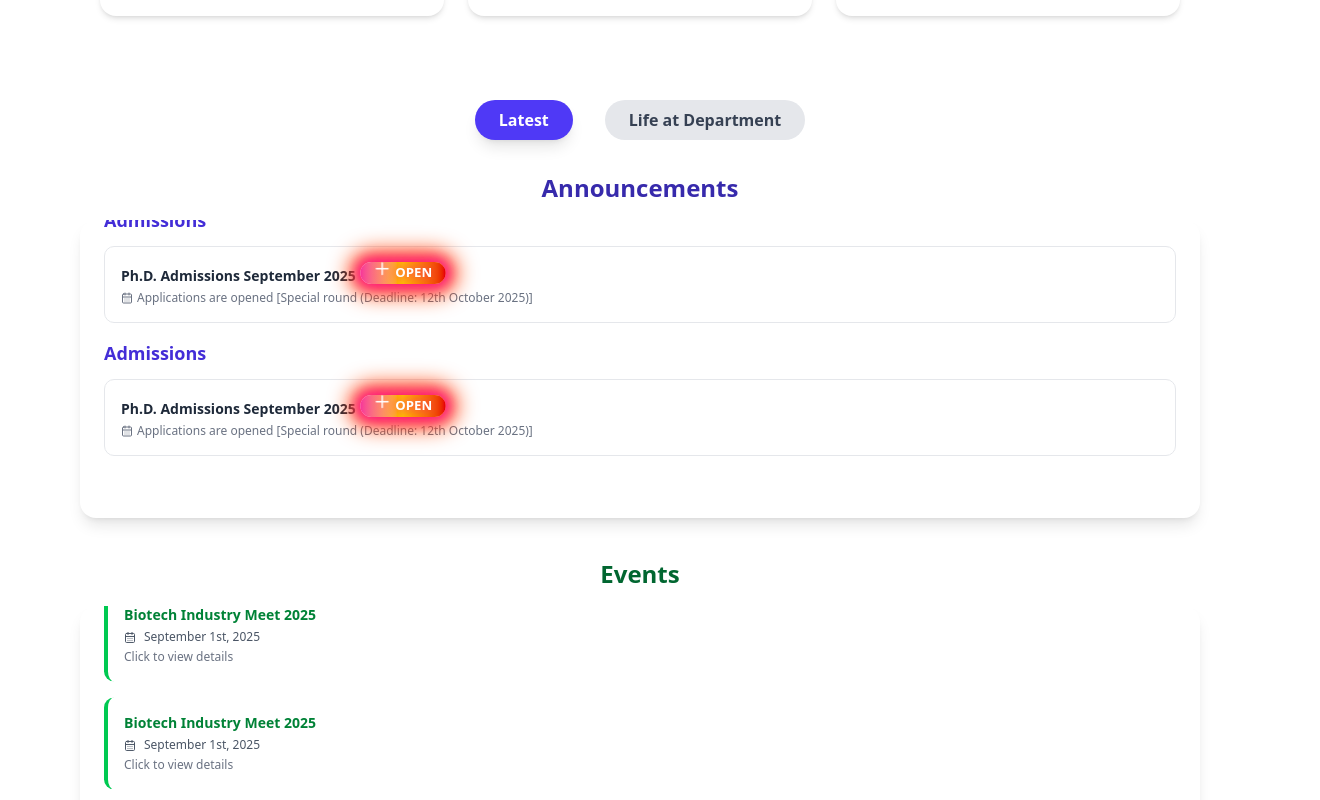
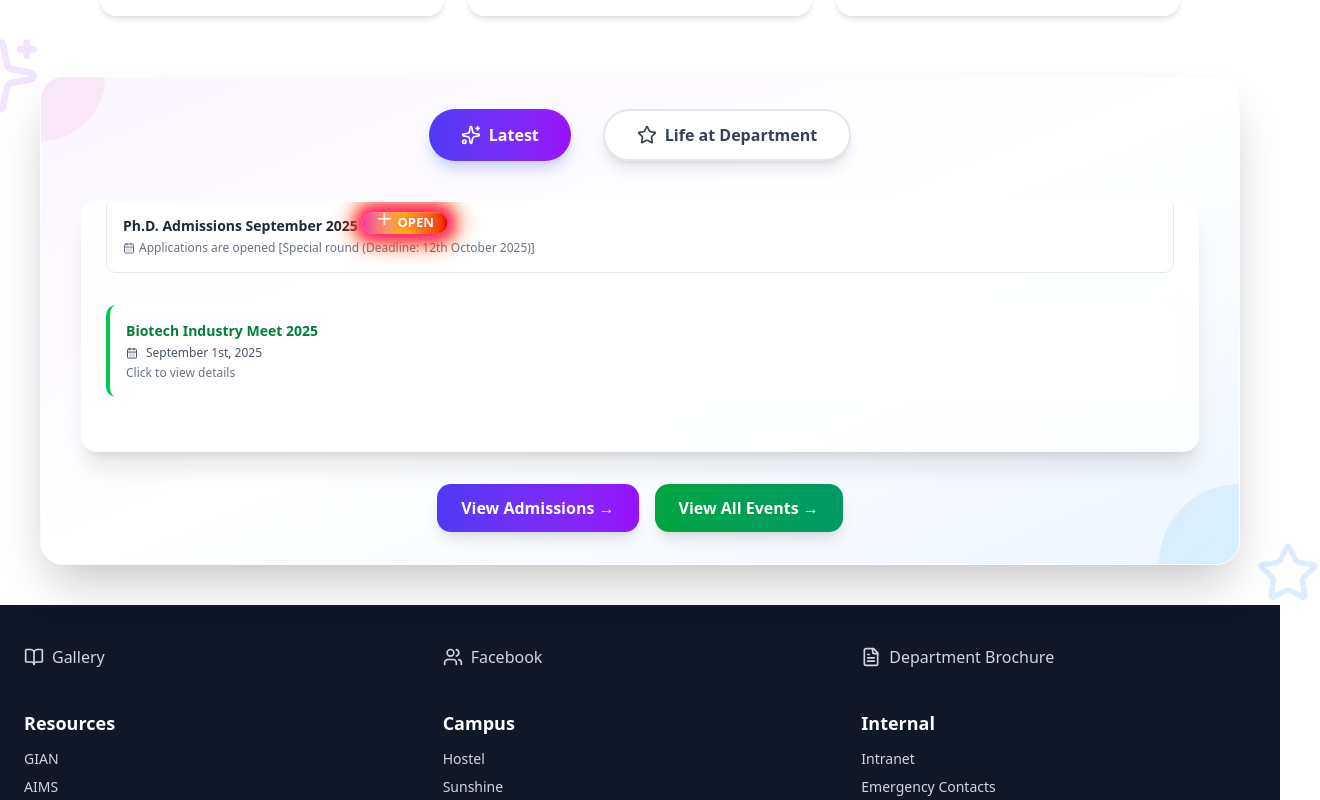
Before and after one commit to Navin-Tamizhil/department_website, a React (Vite) app: page / in a window 1280 px wide. Shown: the part 1740-2540 px from the top of the page, 1320 px wide, since content can reach past the window. Built offline with nearby package versions, Linux system fonts and the light colour scheme.

Commit message:
30 September 2025 S417 system commit implement changes

```diff
--- a/src/pages/Home/Home1.jsx
+++ b/src/pages/Home/Home1.jsx
@@ -1,7 +1,9 @@
 import React, { useState, useEffect, useRef } from "react";
-import { Lightbulb, Rocket, Gem } from "lucide-react";
+import { Lightbulb, Rocket, Gem, Sparkles, Star } from "lucide-react";
 import { AnnouncementsModified } from "./Home_announcements.jsx";
-import  EventsModified from "./Home_events";
+import EventsModified from "./Home_events";
+import { admissions } from "../AcademicPrograms/admissionData";
+import { eventsData } from "../Events/eventsData";
 
 export default function Home() {
   const images = [
@@ -190,8 +192,22 @@ export default function Home() {
       </section>
 
 
-      {/* ---------------- Announcements & Events Tabs ---------------- */}
-      <AnnouncementsEventsTabs scrollingPaused={scrollingPaused} handleItemClick={handleItemClick} />
+      {/* ---------------- Artistic Announcements & Events Tabs ---------------- */}
+      <div className="relative">
+        {/* Floating decorative elements */}
+        <div className="absolute -top-10 -left-10 opacity-20">
+          <Sparkles className="w-20 h-20 text-purple-400" />
+        </div>
+        <div className="absolute -bottom-10 -right-10 opacity-20">
+          <Star className="w-16 h-16 text-blue-400" />
+        </div>
+        <AnnouncementsEventsTabs
+          scrollingPaused={scrollingPaused}
+          handleItemClick={handleItemClick}
+          announcements={admissions}
+          events={eventsData}
+        />
+      </div>
 
       {/* ---------------- Scroll CSS ---------------- */}
       <style jsx>{`
@@ -222,81 +238,106 @@ export default function Home() {
         .animate-scroll-fast:hover {
           animation-play-state: paused;
         }
+
+        /* Fade-in animation for tabs */
+        @keyframes fadeIn {
+          from { opacity: 0; transform: translateY(20px); }
+          to { opacity: 1; transform: translateY(0); }
+        }
+        .animate-fadeIn {
+          animation: fadeIn 0.6s ease-out;
+        }
       `}</style>
     </div>
   );
 }
 
-// Extracted AnnouncementsEventsTabs component
-function AnnouncementsEventsTabs({ scrollingPaused, handleItemClick }) {
-  const [activeTab, setActiveTab] = useState("announceEvents"); // "announceEvents" or "lifeDept"
+function AnnouncementsEventsTabs({ scrollingPaused, handleItemClick, announcements, events }) {
+  // Fix the typo in the field name - it's 'islatest' not 'isLatest'
+  const hasLatestAnnouncements = announcements.some((a) => a.islatest);
+  const hasLatestEvents = events.some((e) => e.islatest);
+  const hasLatest = hasLatestAnnouncements || hasLatestEvents;
 
+  // Auto-switch to Life at Department if no latest content
+  const [activeTab, setActiveTab] = useState(hasLatest ? "announceEvents" : "lifeDept");
+
+  const lifeAtDeptImages = [
+    { src: "/images/life/image1.jpg", alt: "Students in the lab" },
+    { src: "/images/life/image2.jpg", alt: "Department event" },
+    { src: "/images/life/image3.jpg", alt: "Research presentation" },
+    { src: "/images/life/image4.jpg", alt: "Group discussion" },
+    { src: "/images/life/image5.jpg", alt: "State-of-the-art equipment" },
+    { src: "/images/life/image6.jpg", alt: "Campus view" },
+  ];
   return (
-    <div className="mx-10 my-10 px-10 py-6">
+    <div className="mx-10 my-10 px-10 py-8 bg-gradient-to-br from-purple-50 via-white to-blue-50 rounded-3xl shadow-2xl border border-white/50 relative overflow-hidden">
+      {/* Artistic background elements */}
+      <div className="absolute top-0 left-0 w-32 h-32 bg-gradient-to-br from-purple-200 to-pink-200 rounded-full -translate-x-16 -translate-y-16 opacity-40"></div>
+      <div className="absolute bottom-0 right-0 w-40 h-40 bg-gradient-to-br from-blue-200 to-cyan-200 rounded-full translate-x-20 translate-y-20 opacity-40"></div>
+
       {/* Tabs Header */}
-      <div className="flex justify-center space-x-8 mb-8">
+      <div className="flex justify-center space-x-8 mb-10 relative z-10">
+        {/* Announcements & Events tab - only show if there are latest items */}
+        {hasLatest && (
           <button
             onClick={() => setActiveTab("announceEvents")}
-          className={`px-6 py-2 font-semibold rounded-full transition ${
+            className={`px-8 py-3 font-bold rounded-full transition-all duration-300 transform hover:scale-105 shadow-lg ${
               activeTab === "announceEvents"
-              ? "bg-indigo-600 text-white shadow-lg"
-              : "bg-gray-200 text-gray-700 hover:bg-indigo-100"
+                ? "bg-gradient-to-r from-indigo-600 to-purple-600 text-white shadow-indigo-200"
+                : "bg-white text-gray-700 hover:bg-indigo-50 border-2 border-gray-200"
             }`}
           >
+            <div className="flex items-center gap-2">
+              <Sparkles className="w-5 h-5" />
               Latest
+            </div>
           </button>
+        )}
 
+        {/* Life at Department tab - always show */}
         <button
           onClick={() => setActiveTab("lifeDept")}
-          className={`px-6 py-2 font-semibold rounded-full transition ${
+          className={`px-8 py-3 font-bold rounded-full transition-all duration-300 transform hover:scale-105 shadow-lg ${
             activeTab === "lifeDept"
-              ? "bg-green-600 text-white shadow-lg"
-              : "bg-gray-200 text-gray-700 hover:bg-green-100"
+              ? "bg-gradient-to-r from-green-600 to-emerald-600 text-white shadow-green-200"
+              : "bg-white text-gray-700 hover:bg-green-50 border-2 border-gray-200"
           }`}
         >
+          <div className="flex items-center gap-2">
+            <Star className="w-5 h-5" />
             Life at Department
+          </div>
         </button>
       </div>
 
       {/* Tabs Content */}
-      {activeTab === "announceEvents" && (
-        <section className="space-y-10">
-          {/* Announcements + Events merged vertically */}
-          <div>
-            <h1 className="text-2xl font-extrabold text-indigo-800 mb-4 text-center">
-              Announcements
-            </h1>
-            <div className="bg-white rounded-2xl shadow-lg p-6 max-h-[500px] overflow-auto relative mb-10">
+      <div className="relative z-10">
+        {activeTab === "announceEvents" && hasLatest && (
+          <section className="space-y-8 animate-fadeIn">
+            {/* Combined Announcements and Events Section */}
+            <div className="bg-white/80 backdrop-blur-sm rounded-2xl shadow-xl p-6 max-h-[400px] overflow-auto border border-white/30">
               <div className={scrollingPaused ? "" : "animate-scroll-slow"}>
-                <AnnouncementsModified onItemClick={handleItemClick} />
-                <div className="mt-4">
+                {hasLatestAnnouncements && (
+                  <div className="mb-8">
                     <AnnouncementsModified onItemClick={handleItemClick} />
                   </div>
+                )}
+                {hasLatestEvents && (
+                  <EventsModified onItemClick={handleItemClick} />
+                )}
               </div>
             </div>
-
-            <h1 className="text-2xl font-extrabold text-green-800 mb-4 text-center">
-              Events
-            </h1>
-            <div className="bg-white rounded-2xl shadow-lg p-6 max-h-[500px] overflow-auto relative">
-              <div className={scrollingPaused ? "" : "animate-scroll-fast"}>
-                <EventsModified onItemClick={handleItemClick} />
-                <div className="mt-4">
-                  <EventsModified onItemClick={handleItemClick} />
-                </div>
-              </div>
-            </div>
-          </div>
-          <div className="text-center mt-6">
+            {/* View All Links */}
+            <div className="text-center mt-8">
               <a
                 href="/academics/admissions"
-              className="inline-block bg-indigo-600 text-white font-semibold px-5 py-2 rounded-xl shadow-md hover:bg-indigo-700 transition mr-4"
+                className="inline-block bg-gradient-to-r from-indigo-600 to-purple-600 text-white font-semibold px-6 py-3 rounded-xl shadow-lg hover:shadow-xl hover:scale-105 transition-all duration-300 mr-4"
               >
-              View All Announcements →
+                View Admissions →
               </a>
               <a
                 href="/events"
-              className="inline-block bg-green-600 text-white font-semibold px-5 py-2 rounded-xl shadow-md hover:bg-green-700 transition"
+                className="inline-block bg-gradient-to-r from-green-600 to-emerald-600 text-white font-semibold px-6 py-3 rounded-xl shadow-lg hover:shadow-xl hover:scale-105 transition-all duration-300"
               >
                 View All Events →
               </a>
@@ -305,18 +346,29 @@ function AnnouncementsEventsTabs({ scrollingPaused, handleItemClick }) {
         )}
 
         {activeTab === "lifeDept" && (
-        <section>
-          <h1 className="text-2xl font-extrabold text-blue-800 mb-4 text-center">
+          <section className="animate-fadeIn">
+            <h1 className="text-3xl font-extrabold text-blue-800 mb-8 text-center bg-gradient-to-r from-blue-600 to-cyan-600 bg-clip-text text-transparent">
               Life at Department
             </h1>
-          <div className="bg-white rounded-2xl shadow-lg p-6 max-h-[600px] overflow-auto relative">
-            {/* Replace this with your actual content */}
-            <p className="text-center text-gray-600">
-              Content about Life at Department goes here...
-            </p>
+            <div className="bg-white/80 backdrop-blur-sm rounded-2xl shadow-xl p-6 max-h-[500px] overflow-auto border border-white/30">
+              <div className="grid grid-cols-2 md:grid-cols-3 gap-4">
+                {lifeAtDeptImages.map((image, index) => (
+                  <div key={index} className="group relative">
+                    <img
+                      src={image.src}
+                      alt={image.alt}
+                      className="w-full h-48 object-cover rounded-lg shadow-md transition-transform duration-300 group-hover:scale-105"
+                    />
+                    <div className="absolute inset-0 bg-black/50 flex items-center justify-center opacity-0 group-hover:opacity-100 transition-opacity duration-300 rounded-lg">
+                      <p className="text-white text-center text-sm p-2">{image.alt}</p>
+                    </div>
+                  </div>
+                ))}
+              </div>
             </div>
           </section>
         )}
       </div>
+    </div>
   );
 }
--- a/src/pages/Home/Home_announcements.jsx
+++ b/src/pages/Home/Home_announcements.jsx
@@ -22,10 +22,6 @@ export const AnnouncementsModified = ({ onItemClick }) => {
   };
 
   return (
-    <div className="space-y-4">
-      {/* Admissions Section */}
-      <div>
-        <h3 className="text-lg font-bold text-indigo-700 mb-3">Admissions</h3>
     <div className="space-y-3">
       {latestAdmissions.map((item) => (
         <div
@@ -99,7 +95,5 @@ export const AnnouncementsModified = ({ onItemClick }) => {
         </div>
       ))}
     </div>
-      </div>
-    </div>
   );
 };
--- a/src/pages/Research/Projects.jsx
+++ b/src/pages/Research/Projects.jsx
@@ -120,7 +120,7 @@ export default function Projects() {
           {Object.keys(fundingCounts).length > 0 ? (
             <Pie data={pieData} options={pieOptions} />
           ) : (
-            <p className="text-center text-gray-500">No data for this year.</p>
+            <p className="text-center text-gray-500">Loading....</p>
           )}
         </div>
       </div>
@@ -143,7 +143,7 @@ export default function Projects() {
           ))
         ) : (
           <p className="text-gray-500 col-span-full text-center">
-            No projects found for {selectedYear}.
+            Loading..... {selectedYear}.
           </p>
         )}
       </div>
```
Also changed, not shown: src/pages/Research/Collaborations.jsx (+0 -43 lines). Lines whose indentation alone changed are shown as unchanged.
